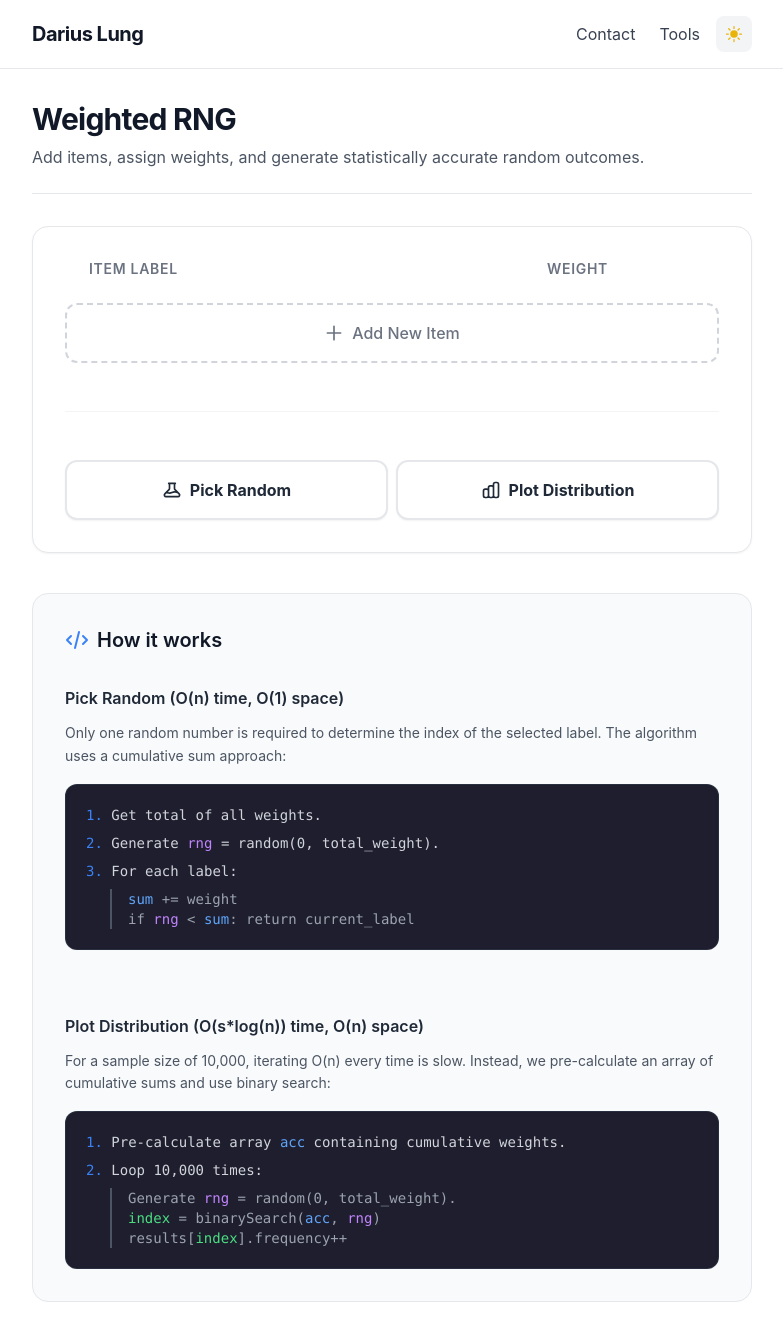
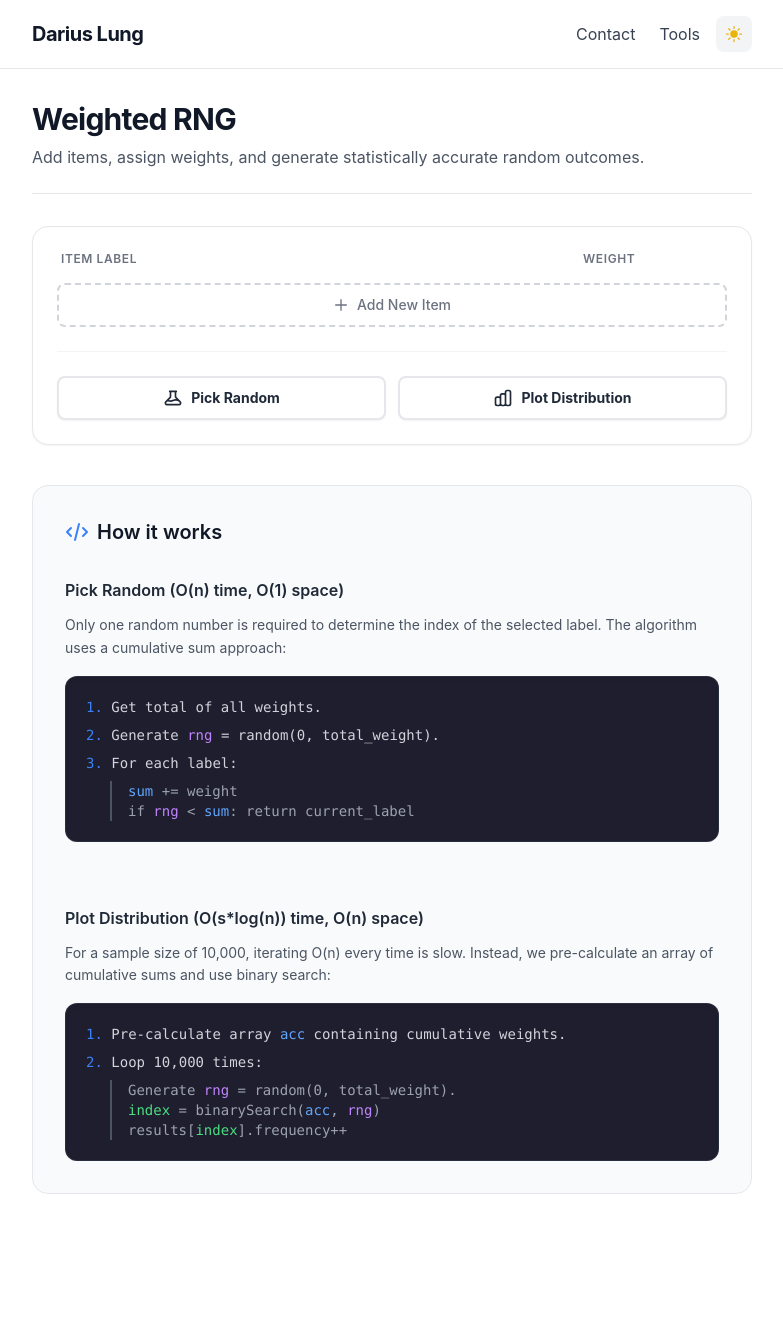
Before and after one commit to dariuslung/dariuslung.github.io, a Jekyll site: the page built from tools/weighted-rng.html, in a window 1280 px wide. Shown: the whole page, without its empty margins (248-1031 px from the left). Built offline with Jekyll 4.4.1, drawn with Linux system fonts in a browser that asks for light colours; a script that is not in the unit is left out; after the commit the page ends 1226 px from its top, so only the background shows below that.

Commit message:
Fix: Tools width, padding, colour transitions

```diff
--- a/assets/css/styles.css
+++ b/assets/css/styles.css
@@ -616,12 +616,12 @@ video {
 .mt-2 {
   margin-top: 0.5rem;
 }
+.mt-8 {
+  margin-top: 2rem;
+}
 .mt-6 {
   margin-top: 1.5rem;
 }
-.mt-8 {
-  margin-top: 2rem;
-}
 .block {
   display: block;
 }
@@ -660,6 +660,9 @@ video {
 }
 .h-full {
   height: 100%;
+}
+.h-4 {
+  height: 1rem;
 }
 .min-h-screen {
   min-height: 100vh;
@@ -689,8 +692,20 @@ video {
 .w-full {
   width: 100%;
 }
-.max-w-2xl {
-  max-width: 42rem;
+.w-10 {
+  width: 2.5rem;
+}
+.w-20 {
+  width: 5rem;
+}
+.w-4 {
+  width: 1rem;
+}
+.w-9 {
+  width: 2.25rem;
+}
+.min-w-0 {
+  min-width: 0px;
 }
 .max-w-3xl {
   max-width: 48rem;
@@ -700,6 +715,9 @@ video {
 }
 .flex-1 {
   flex: 1 1 0%;
+}
+.shrink-0 {
+  flex-shrink: 0;
 }
 .flex-grow {
   flex-grow: 1;
@@ -915,6 +933,9 @@ video {
 .p-\[3px\] {
   padding: 3px;
 }
+.p-2\.5 {
+  padding: 0.625rem;
+}
 .px-2 {
   padding-left: 0.5rem;
   padding-right: 0.5rem;
@@ -947,6 +968,18 @@ video {
   padding-top: 2rem;
   padding-bottom: 2rem;
 }
+.py-3 {
+  padding-top: 0.75rem;
+  padding-bottom: 0.75rem;
+}
+.px-1 {
+  padding-left: 0.25rem;
+  padding-right: 0.25rem;
+}
+.py-2\.5 {
+  padding-top: 0.625rem;
+  padding-bottom: 0.625rem;
+}
 .pb-4 {
   padding-bottom: 1rem;
 }
@@ -979,6 +1012,9 @@ video {
 }
 .pt-6 {
   padding-top: 1.5rem;
+}
+.text-center {
+  text-align: center;
 }
 .text-justify {
   text-align: justify;
@@ -1514,6 +1550,14 @@ video {
     height: 20rem;
   }
 
+  .sm\:w-12 {
+    width: 3rem;
+  }
+
+  .sm\:w-24 {
+    width: 6rem;
+  }
+
   .sm\:flex-row {
     flex-direction: row;
   }
@@ -1526,9 +1570,48 @@ video {
     align-items: center;
   }
 
+  .sm\:gap-3 {
+    gap: 0.75rem;
+  }
+
   .sm\:p-8 {
     padding: 2rem;
   }
+
+  .sm\:p-4 {
+    padding: 1rem;
+  }
+
+  .sm\:p-6 {
+    padding: 1.5rem;
+  }
+
+  .sm\:py-4 {
+    padding-top: 1rem;
+    padding-bottom: 1rem;
+  }
+
+  .sm\:pl-6 {
+    padding-left: 1.5rem;
+  }
+
+  .sm\:pr-4 {
+    padding-right: 1rem;
+  }
+
+  .sm\:text-left {
+    text-align: left;
+  }
+
+  .sm\:text-base {
+    font-size: 1rem;
+    line-height: 1.5rem;
+  }
+
+  .sm\:text-sm {
+    font-size: 0.875rem;
+    line-height: 1.25rem;
+  }
 }
 
 @media (min-width: 768px) {
--- a/tools/weighted-rng.html
+++ b/tools/weighted-rng.html
@@ -9,34 +9,36 @@ title: Weighted RNG
         <p class="text-gray-600 dark:text-gray-400 transition-colors duration-300">Add items, assign weights, and generate statistically accurate random outcomes.</p>
     </div>
 
-    <div class="bg-white dark:bg-gray-800 rounded-2xl shadow-sm border border-gray-200 dark:border-gray-700 p-6 sm:p-8 mb-10 transition-colors duration-300">
-        <div class="flex gap-3 mb-4 pl-6 pr-4 text-sm font-semibold text-gray-500 dark:text-gray-400 uppercase tracking-wider transition-colors duration-300">
+    <div class="bg-white dark:bg-gray-800 rounded-2xl shadow-sm border border-gray-200 dark:border-gray-700 p-4 sm:p-6 mb-10 transition-colors duration-300">
+
+        <div class="flex gap-2 mb-2 px-1 text-xs font-semibold text-gray-500 dark:text-gray-400 uppercase tracking-wider transition-colors duration-300">
             <div class="flex-1">Item Label</div>
-            <div class="w-24">Weight</div>
-            <div class="w-12"></div>
-        </div>
+            <div class="w-20 sm:w-24">Weight</div>
+            <div class="w-9"></div> </div>
 
-        <div id="sample_input" class="hidden gap-3 mb-3 items-center group">
-            <input type="text" name="label" class="item-input flex-1 bg-gray-50 dark:bg-gray-900 border border-gray-200 dark:border-gray-600 text-gray-900 dark:text-gray-100 rounded-xl pl-6 pr-4 py-4 focus:outline-none focus:border-blue-500 focus:ring-1 focus:ring-blue-500 transition-all font-medium shadow-inner duration-300" placeholder="Label" aria-label="Label">
-            <input type="number" name="weight" class="item-input w-24 bg-gray-50 dark:bg-gray-900 border border-gray-200 dark:border-gray-600 text-gray-900 dark:text-gray-100 rounded-xl pl-6 pr-4 py-4 focus:outline-none focus:border-blue-500 focus:ring-1 focus:ring-blue-500 transition-all font-mono shadow-inner duration-300" value="1" step="0.001" min="0" aria-label="Weight">
-            <button class="remove-btn text-gray-400 hover:text-red-500 hover:bg-red-50 dark:hover:bg-red-900/20 dark:hover:text-red-400 p-4 rounded-xl transition-colors duration-300" type="button" aria-label="Remove">
+        <div id="sample_input" class="hidden gap-2 mb-2 items-center group">
+            <input type="text" name="label" class="item-input flex-1 min-w-0 bg-gray-50 dark:bg-gray-900 border border-gray-200 dark:border-gray-600 text-gray-900 dark:text-gray-100 rounded-lg px-3 py-2 text-sm focus:outline-none focus:border-blue-500 focus:ring-1 focus:ring-blue-500 transition-all font-medium shadow-inner duration-300" placeholder="Label" aria-label="Label">
+
+            <input type="number" name="weight" class="item-input w-20 sm:w-24 shrink-0 bg-gray-50 dark:bg-gray-900 border border-gray-200 dark:border-gray-600 text-gray-900 dark:text-gray-100 rounded-lg px-3 py-2 text-sm focus:outline-none focus:border-blue-500 focus:ring-1 focus:ring-blue-500 transition-all font-mono shadow-inner duration-300" value="1" step="0.001" min="0" aria-label="Weight">
+
+            <button class="remove-btn shrink-0 text-gray-400 hover:text-red-500 hover:bg-red-50 dark:hover:bg-red-900/20 dark:hover:text-red-400 p-2 rounded-lg transition-colors duration-300" type="button" aria-label="Remove">
                 <svg class="w-5 h-5" fill="none" stroke="currentColor" viewBox="0 0 24 24"><path stroke-linecap="round" stroke-linejoin="round" stroke-width="2" d="M19 7l-.867 12.142A2 2 0 0116.138 21H7.862a2 2 0 01-1.995-1.858L5 7m5 4v6m4-6v6m1-10V4a1 1 0 00-1-1h-4a1 1 0 00-1 1v3M4 7h16"></path></svg>
             </button>
         </div>
 
-        <div id="input_container" class="space-y-3 mb-6"></div>
+        <div id="input_container" class="space-y-2 mb-4"></div>
 
-        <button id="add_input_btn" class="w-full py-4 border-2 border-dashed border-gray-300 dark:border-gray-600 rounded-xl text-gray-500 dark:text-gray-400 hover:border-blue-500 hover:text-blue-500 dark:hover:border-blue-400 dark:hover:text-blue-400 hover:bg-blue-50 dark:hover:bg-blue-900/10 transition-colors font-medium flex items-center justify-center gap-2" type="button">
-            <svg class="w-5 h-5" fill="none" stroke="currentColor" viewBox="0 0 24 24"><path stroke-linecap="round" stroke-linejoin="round" stroke-width="2" d="M12 4v16m8-8H4"></path></svg>
+        <button id="add_input_btn" class="w-full py-2.5 border-2 border-dashed border-gray-300 dark:border-gray-600 rounded-lg text-sm text-gray-500 dark:text-gray-400 hover:border-blue-500 hover:text-blue-500 dark:hover:border-blue-400 dark:hover:text-blue-400 hover:bg-blue-50 dark:hover:bg-blue-900/10 transition-colors font-medium flex items-center justify-center gap-2" type="button">
+            <svg class="w-4 h-4" fill="none" stroke="currentColor" viewBox="0 0 24 24"><path stroke-linecap="round" stroke-linejoin="round" stroke-width="2" d="M12 4v16m8-8H4"></path></svg>
             Add New Item
         </button>
 
-        <div class="mt-12 pt-12 border-t border-gray-100 dark:border-gray-700 flex flex-col sm:flex-row transition-colors duration-300 gap-2">
-            <button id="rand_btn" class="flex-1 bg-white hover:bg-gray-100 dark:bg-gray-800 dark:hover:bg-gray-700 text-gray-800 dark:text-gray-200 border-2 border-gray-200 hover:border-gray-400 dark:border-gray-600 dark:hover:border-gray-400 shadow-sm px-6 py-4 rounded-xl font-bold transition-all duration-300 flex items-center justify-center gap-2" type="button">
+        <div class="mt-6 pt-6 border-t border-gray-100 dark:border-gray-700 flex flex-col sm:flex-row transition-colors duration-300 gap-3">
+            <button id="rand_btn" class="flex-1 bg-white hover:bg-gray-100 dark:bg-gray-800 dark:hover:bg-gray-700 text-gray-800 dark:text-gray-200 border-2 border-gray-200 hover:border-gray-400 dark:border-gray-600 dark:hover:border-gray-400 shadow-sm px-4 py-2.5 rounded-lg text-sm font-bold transition-all duration-300 flex items-center justify-center gap-2" type="button">
                 <svg class="w-5 h-5" fill="none" stroke="currentColor" viewBox="0 0 24 24"><path stroke-linecap="round" stroke-linejoin="round" stroke-width="2" d="M19.428 15.428a2 2 0 00-1.022-.547l-2.387-.477a6 6 0 00-3.86.517l-.318.158a6 6 0 01-3.86.517L6.05 15.21a2 2 0 00-1.806.547M8 4h8l-1 1v5.172a2 2 0 00.586 1.414l5 5c1.26 1.26.367 3.414-1.415 3.414H4.828c-1.782 0-2.674-2.154-1.414-3.414l5-5A2 2 0 009 10.172V5L8 4z"></path></svg>
                 Pick Random
             </button>
-            <button id="dstb_btn" class="flex-1 bg-white hover:bg-gray-100 dark:bg-gray-800 dark:hover:bg-gray-700 text-gray-800 dark:text-gray-200 border-2 border-gray-200 hover:border-gray-400 dark:border-gray-600 dark:hover:border-gray-400 shadow-sm px-6 py-4 rounded-xl font-bold transition-all duration-300 flex items-center justify-center gap-2" type="button">
+            <button id="dstb_btn" class="flex-1 bg-white hover:bg-gray-100 dark:bg-gray-800 dark:hover:bg-gray-700 text-gray-800 dark:text-gray-200 border-2 border-gray-200 hover:border-gray-400 dark:border-gray-600 dark:hover:border-gray-400 shadow-sm px-4 py-2.5 rounded-lg text-sm font-bold transition-all duration-300 flex items-center justify-center gap-2" type="button">
                 <svg class="w-5 h-5" fill="none" stroke="currentColor" viewBox="0 0 24 24"><path stroke-linecap="round" stroke-linejoin="round" stroke-width="2" d="M9 19v-6a2 2 0 00-2-2H5a2 2 0 00-2 2v6a2 2 0 002 2h2a2 2 0 002-2zm0 0V9a2 2 0 012-2h2a2 2 0 012 2v10m-6 0a2 2 0 002 2h2a2 2 0 002-2m0 0V5a2 2 0 012-2h2a2 2 0 012 2v14a2 2 0 01-2 2h-2a2 2 0 01-2-2z"></path></svg>
                 Plot Distribution
             </button>
```
Also changed, not shown: assets/js/spotify-sorter.js (+6 -6 lines), tools/spotify-sorter.html (+16 -16 lines).
